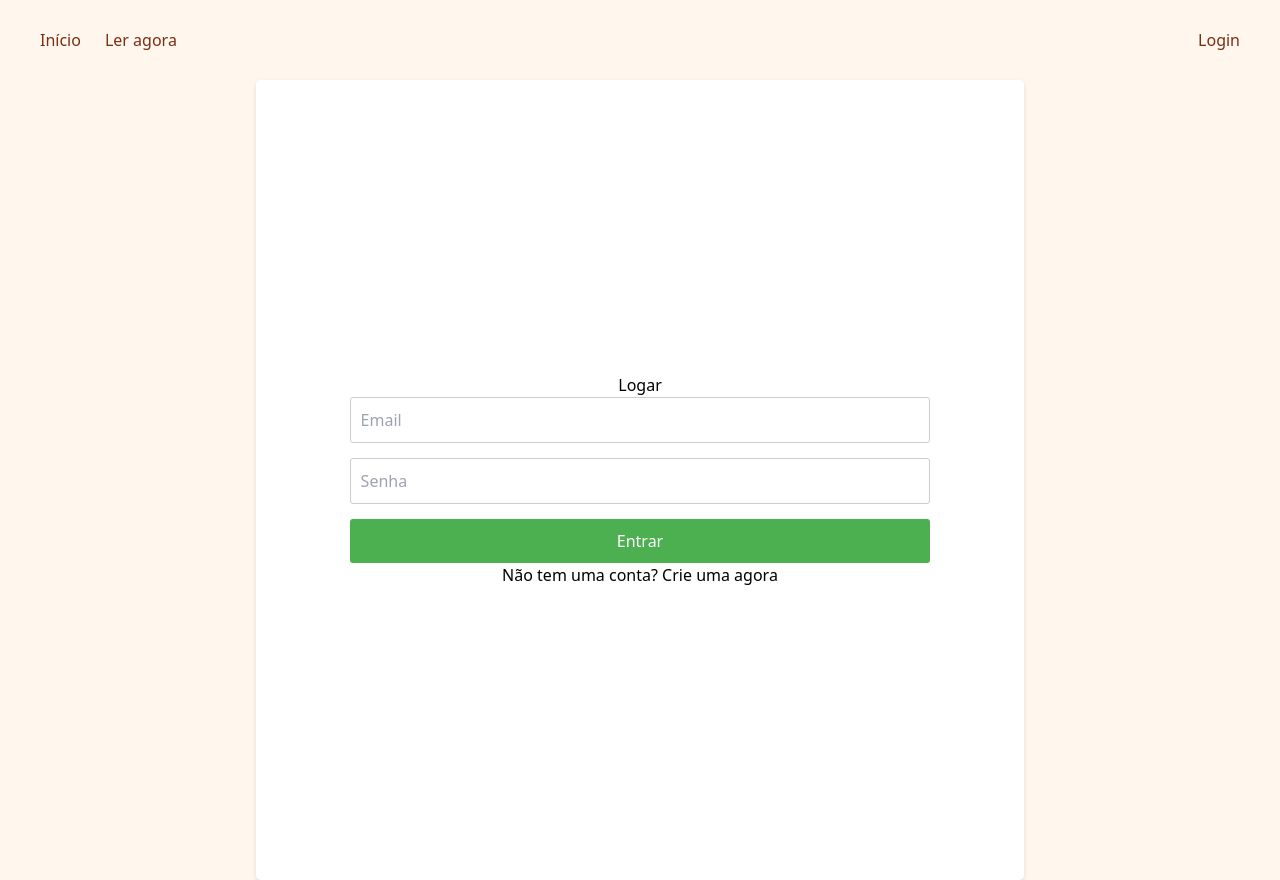
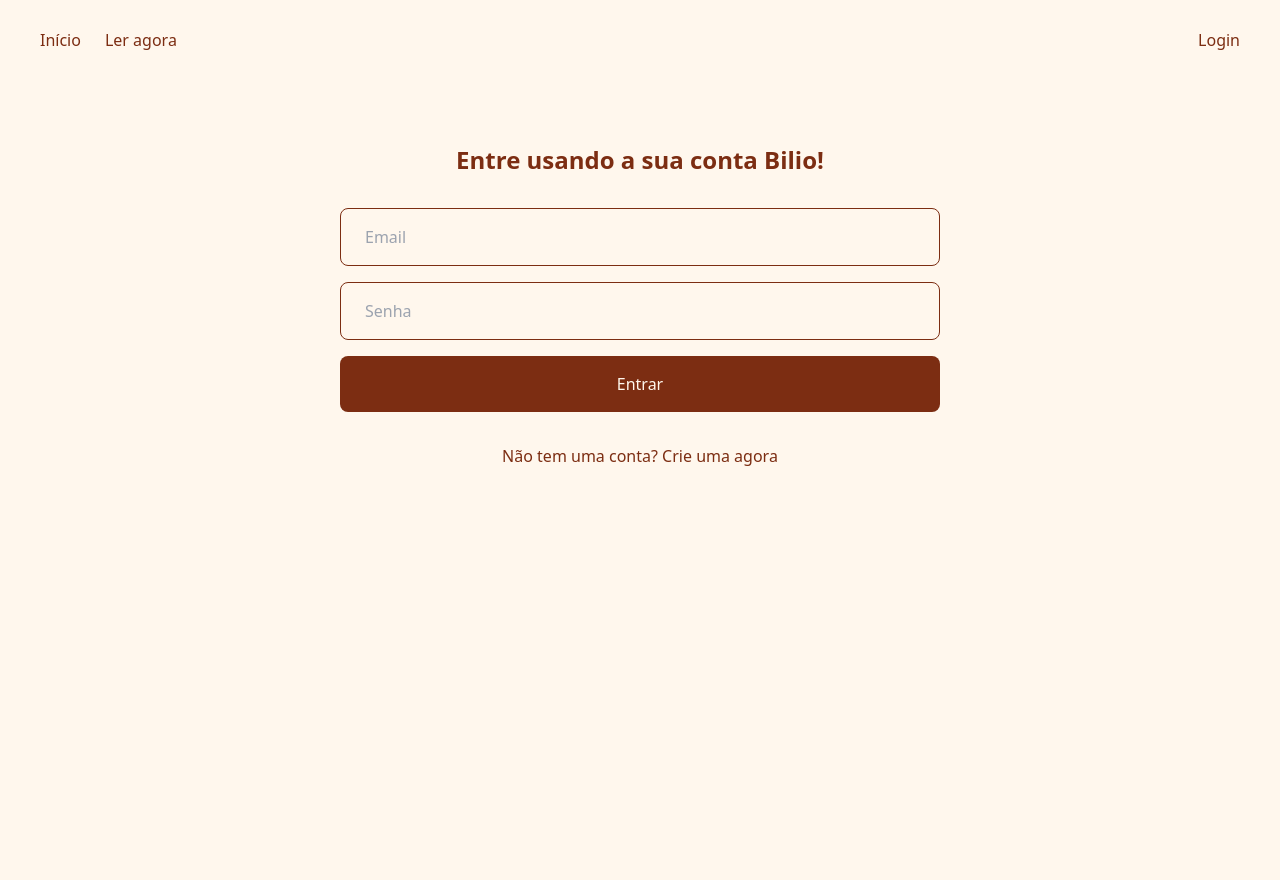
Before and after one commit to luannzin/bilio, a PHP site: the page made by views/login.php in a window 1280 px wide. After the commit the page ends 466 px from the top, so only its background shows below. Run offline with PHP 8.4, Linux system fonts and the light colour scheme; the template is opened without the code that fills it, so the values that code supplies are empty; some libraries are stand-ins or nearby versions.

Commit message:
feat: add new login screen

```diff
--- a/views/components/menu.php
+++ b/views/components/menu.php
@@ -19,7 +19,7 @@ if (!isset($_SESSION))
   <script src="https://cdn.tailwindcss.com"></script>
 </head>
 
-<body class="bg-orange-50">
+<body class="bg-orange-50 w-screen h-screen overflow-x-hidden">
   <header class="w-full flex justify-center">
     <nav class="flex h-20 w-[1200px] items-center justify-between text-orange-900">
         <div class="flex items-center gap-6">
@@ -27,11 +27,11 @@ if (!isset($_SESSION))
           <a href="index.php?controle=livrosController&metodo=listar">Ler agora</a>
           <?= isset($_SESSION['id_usuario']) && isset($_SESSION['adm']) && $_SESSION['adm'] === 'true' ? '
             <div class="relative inline-block">
-              <a>Adicionar</a>
-              <div class="dropdown-content">
-                <a  href="index.php?controle=livrosController&metodo=adicionarLivro">Livro</a>
-                <a  href="index.php?controle=generosController&metodo=adicionarGenero">Gênero</a>
-                <a  href="index.php?controle=autoresController&metodo=adicionarAutor">Autor</a>
+            <a href="index.php?controle=autoresController&metodo=adicionarAutor">Autor</a>
+            <div class="dropdown-content">
+                <a href="index.php?controle=livrosController&metodo=adicionarLivro">Livro</a>
+                <a href="index.php?controle=generosController&metodo=adicionarGenero">Gênero</a>
+                <a href="index.php?controle=autoresController&metodo=adicionarAutor">Autor</a>
               </div>
             </div>
 
--- a/views/login.php
+++ b/views/login.php
@@ -1,16 +1,20 @@
 <?php
-
 require_once "views/components/menu.php";
 ?>
 
-<div class="container-login">
-  <h2>Logar</h2>
-  <form action="index.php?controle=usuariosController&metodo=login" method="post">
-    <input type="email" placeholder="Email" name="email" required>
-    <input type="password" placeholder="Senha" name="senha" required>
-    <?php if($msg != ''){echo $msg;} ?>
-    <button type="submit">Entrar</button>
-  </form>
 
-  <a href="index.php?controle=usuariosController&metodo=criarConta">Não tem uma conta? <span>Crie uma agora</span></a>
+<div class="mt-16 w-screen flex justify-center items-center text-orange-900">
+  <div class="w-[600px] flex flex-col items-center justify-center gap-8">
+    <span class="text-2xl"><strong>Entre usando a sua conta Bilio!</strong></span>
+    <form class="w-full flex flex-col gap-4" action="index.php?controle=usuariosController&metodo=login" method="post">
+      <div class="flex flex-col w-full gap-4">
+        <input class="w-full px-6 py-4 border border-orange-900 rounded-lg bg-orange-50" type="email" placeholder="Email" name="email" required>
+        <input class="w-full px-6 py-4 border border-orange-900 rounded-lg bg-orange-50" type="password" placeholder="Senha" name="senha" required>
+      </div>
+      <?php if($msg != ''){echo $msg;} ?>
+      <button class="w-full bg-orange-900 text-orange-50 py-4 rounded-lg" type="submit">Entrar</button>
+    </form>
+
+    <a href="index.php?controle=usuariosController&metodo=criarConta">Não tem uma conta? <span>Crie uma agora</span></a>
+  </div>
 </div>
```
Also changed, not shown: views/criarConta.php (+13 -9 lines).
